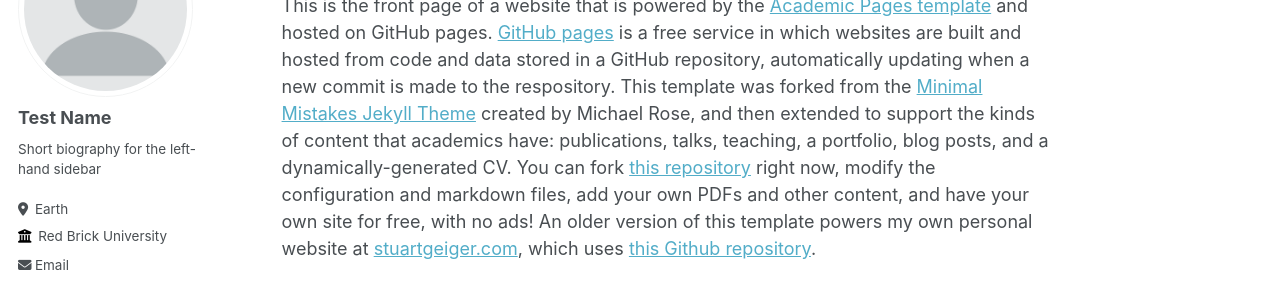
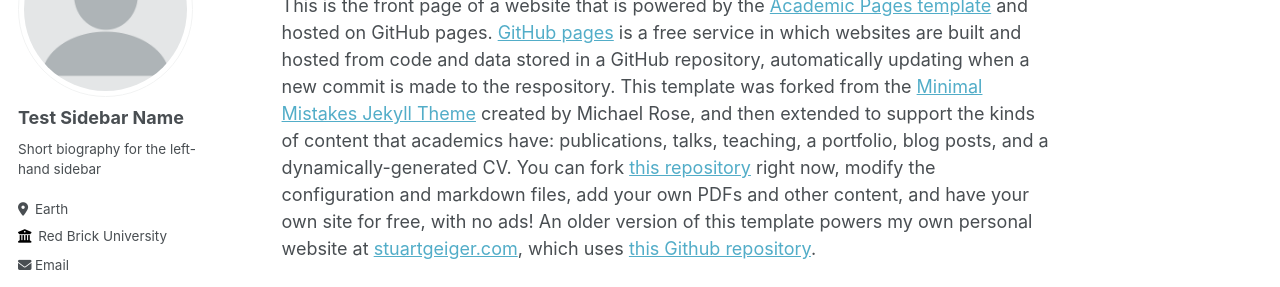
Before and after one commit to njctn/academic_pages, a Jekyll site: the page built from _pages/about.md, in a window 1280 px wide. Shown: the part 184-471 px from the top of the page. Built offline with Jekyll 4.4.1, drawn with Linux system fonts in a browser that asks for light colours; some web fonts are replaced; part of the change alters nothing that is shown.

Commit message:
Update _config.yml

```diff
--- a/_config.yml
+++ b/_config.yml
@@ -10,7 +10,7 @@
 locale                   : "en-US"
 title                    : "XplaiNLP"
 title_separator          : "-"
-name                     : &name "test123"
+name                     : &name "test123" # appears at the footer
 description              : &description "personal description"
 url                      : https://njctn.github.io/academic_pages # the base hostname & protocol for your site e.g. "https://mmistakes.github.io"
 baseurl                  : "" # the subpath of your site, e.g. "/blog"
@@ -23,7 +23,7 @@ minimal_mistakes_skin    : "dark"
 author:
   # Biographic information
   avatar           : "profile.png"
-  name             : "Test Name"
+  name             : "Test Sidebar Name"
   pronouns         : # example: "she/her"
   bio              : "Short biography for the left-hand sidebar"
   location         : "Earth"
```
